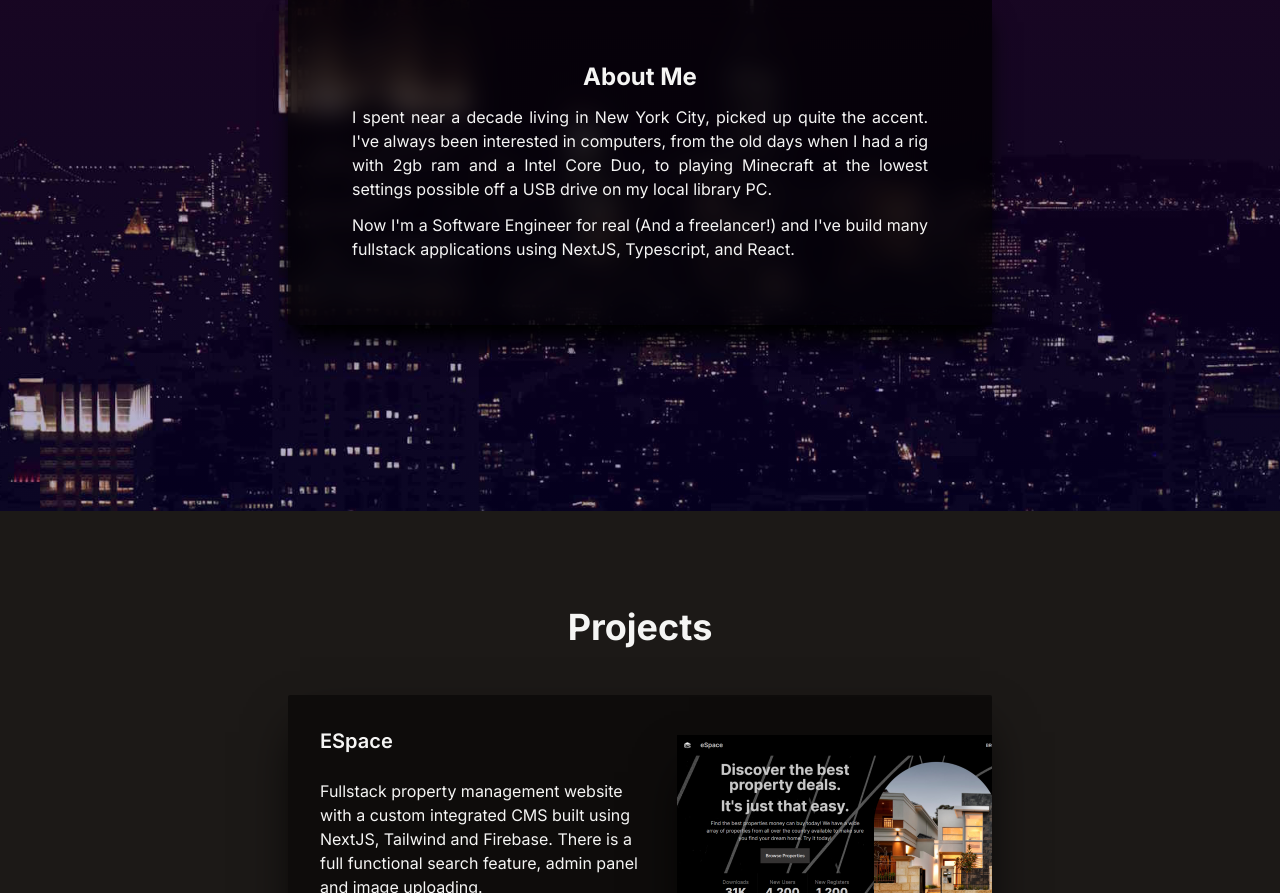
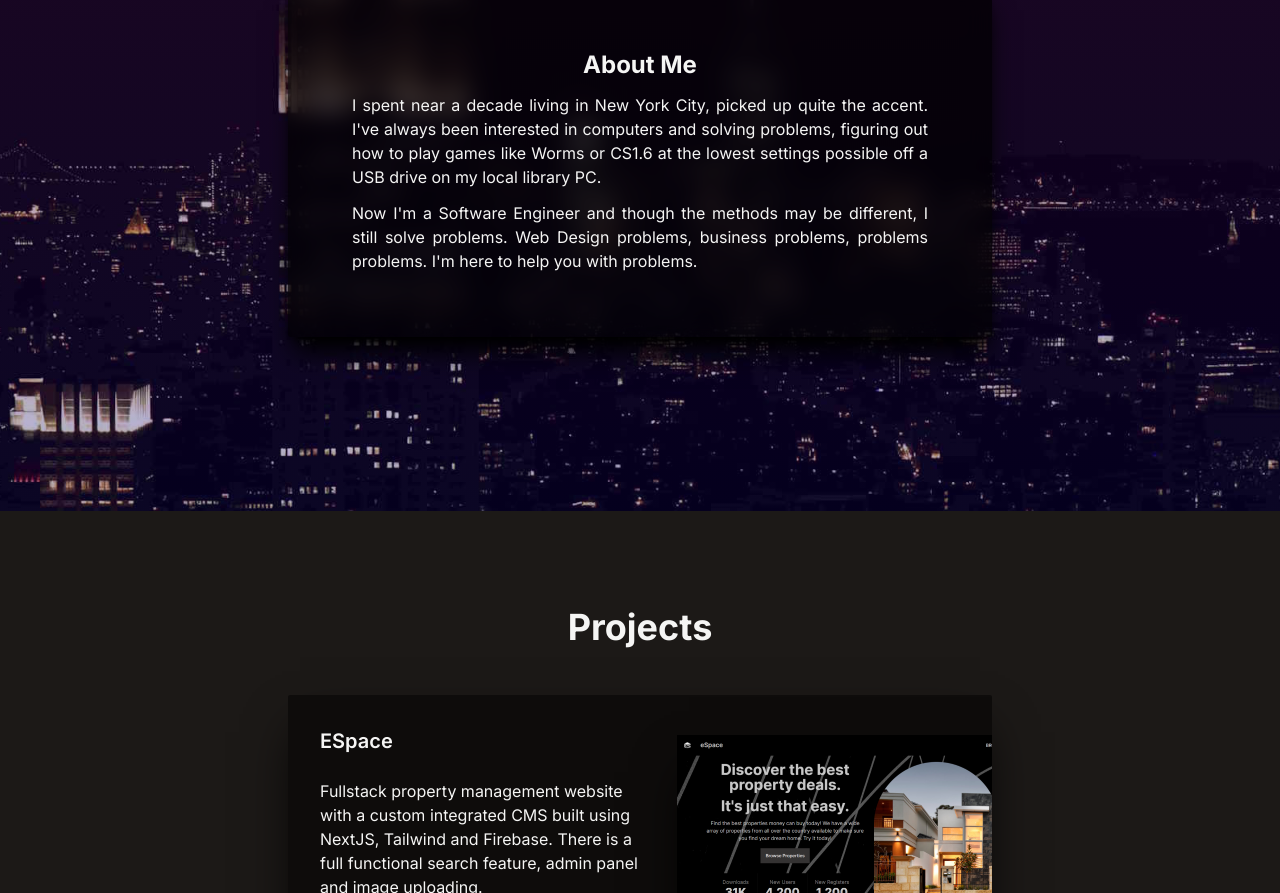
Before and after one commit to msuhaib01/m-suhaib-portfolio, a Next.js app: page / in a window 1280 px wide. Shown: the part 1127-2020 px from the top of the page. Built offline with nearby package versions, Linux system fonts and the light colour scheme; no server answers.

Commit message:
final About me

```diff
--- a/src/components/main/about.tsx
+++ b/src/components/main/about.tsx
@@ -17,15 +17,14 @@ export default function About() {
           <h2 className="text-center font-bold text-2xl">About Me</h2>
           <p className="text-justify">
             I spent near a decade living in New York City, picked up quite the
-            accent. I've always been interested in computers, from the old days
-            when I had a rig with 2gb ram and a Intel Core Duo, to playing
-            Minecraft at the lowest settings possible off a USB drive on my
-            local library PC.
+            accent. I've always been interested in computers and solving
+            problems, figuring out how to play games like Worms or CS1.6 at the
+            lowest settings possible off a USB drive on my local library PC.
           </p>
           <p className="text-justify">
-            Now I'm a Software Engineer for real (And a freelancer!) and I've
-            build many fullstack applications using NextJS, Typescript, and
-            React.
+            Now I'm a Software Engineer and though the methods may be different,
+            I still solve problems. Web Design problems, business problems,
+            problems problems. I'm here to help you with problems.
           </p>
         </div>
       </ScrollShrinker>
```
